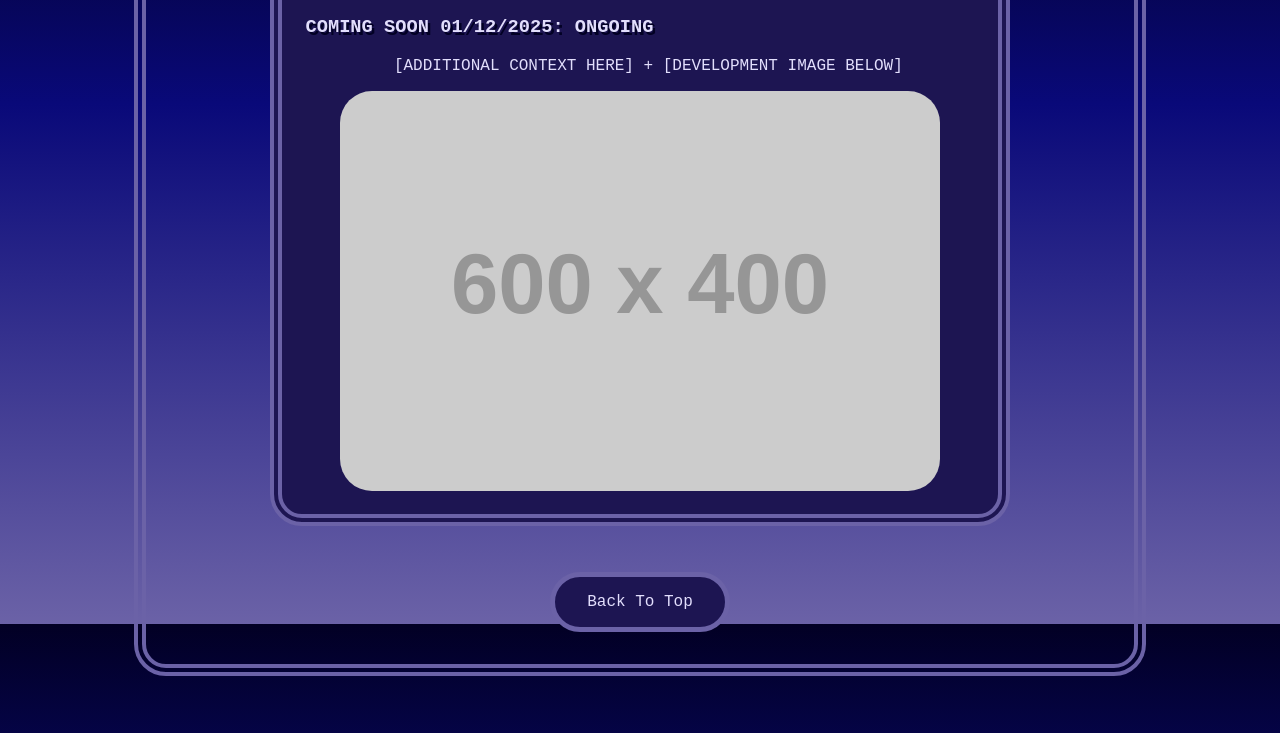
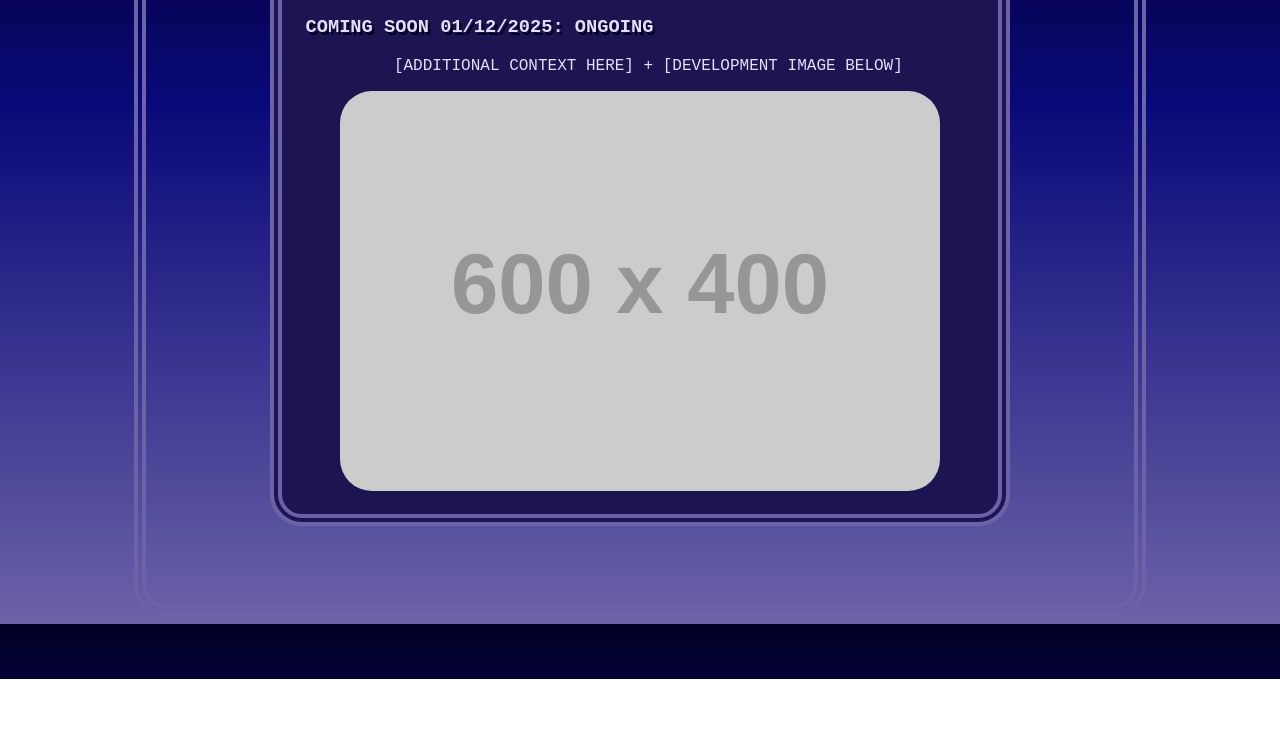
Before and after one commit to Spuddovision/jeisite.github.io, a plain HTML site: page Pages/DevBlog.html in a window 1280 px wide. Shown: the part 976-1709 px from the top of the page. After the commit the page ends 1655 px from the top, so only its background shows below. Drawn offline with Linux system fonts and the light colour scheme; placeholder pictures from the web are drawn by us.

Commit message:
more fixes

```diff
--- a/Pages/DevBlog.html
+++ b/Pages/DevBlog.html
@@ -10,7 +10,7 @@
 </head>
 
 <body>
-    <div class="">
+    <div>
         <main>
             <h1 class="defaultText">Steel Shadows:<br>Age Of Machine</h1>
             <nav>
@@ -38,7 +38,6 @@
                 <img src="https://placehold.co/600x400/png">
 
             </div>
-            <button class="button selector backtotop" onclick="window.location.href='DevBlog.html'">Back To Top</button>
         </main>
     </div>
 </body>
```
Also changed, not shown: Pages/About.html (+1 -1 lines), Pages/Contact.html (+1 -1 lines), index.html (+0 -1 lines).
